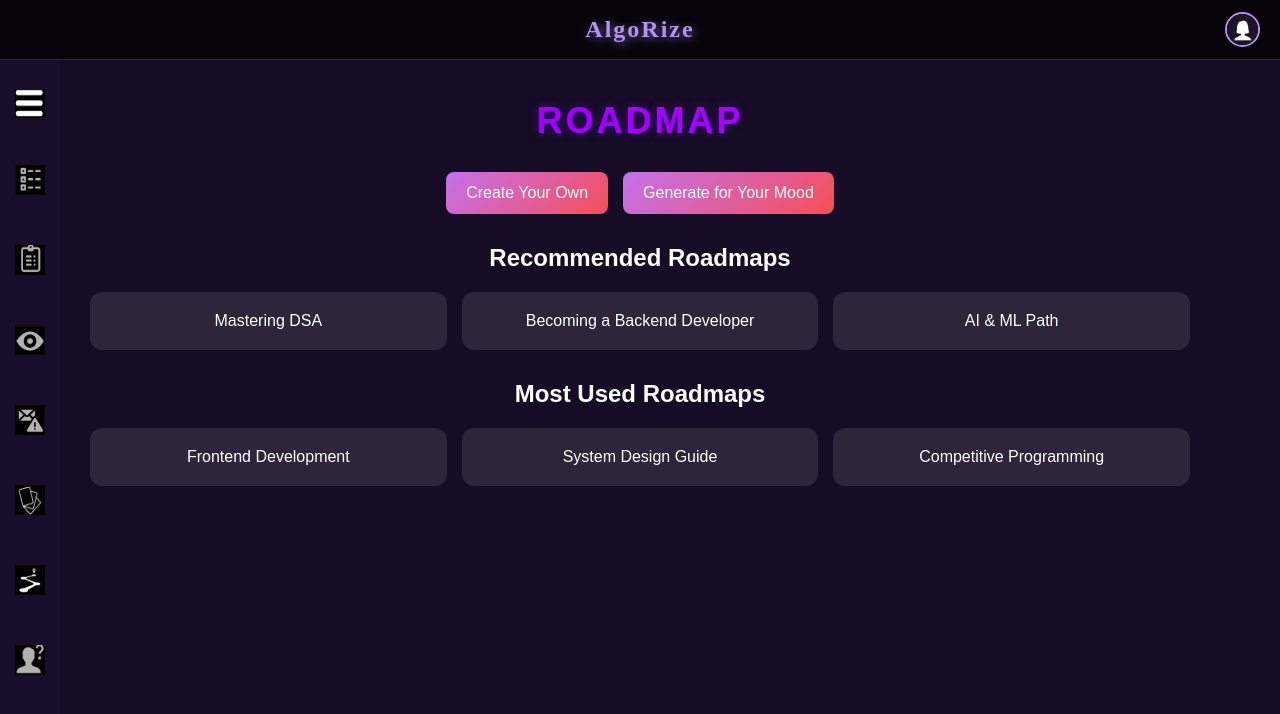
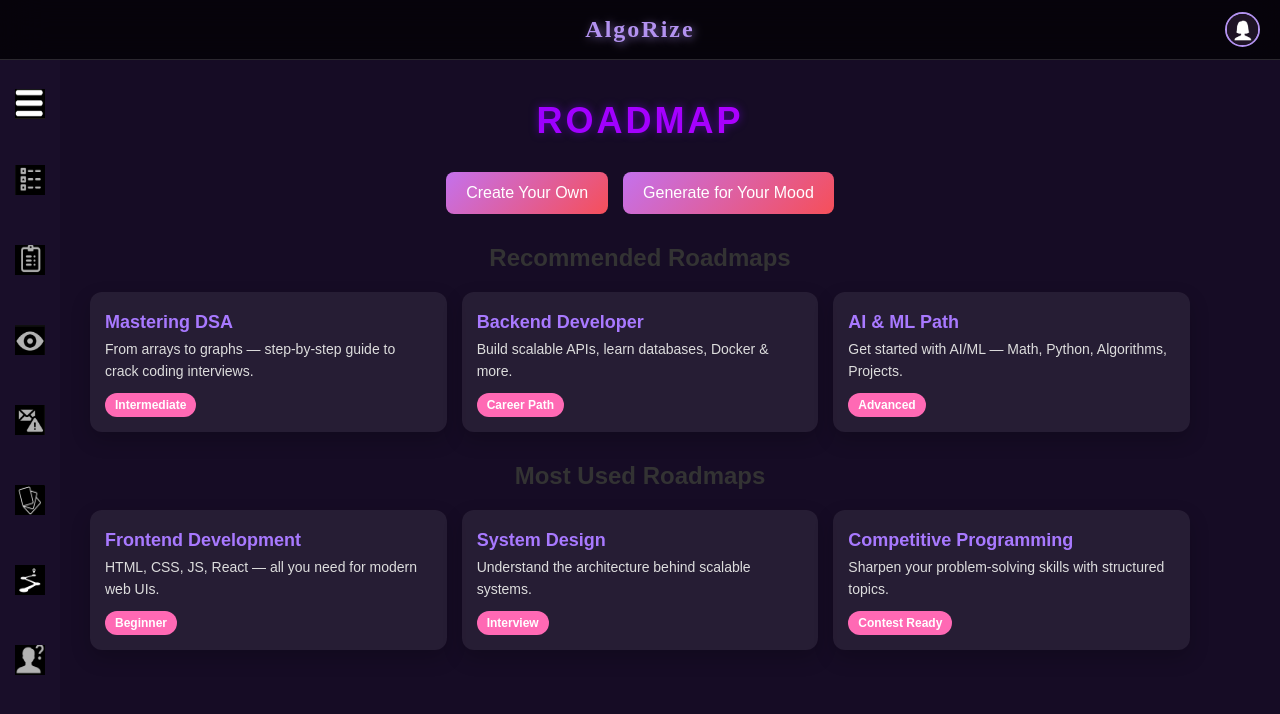
Before and after one commit to keerti144/DSA-Viz, a React (Vite) app in the folder frontend/: page /roadmap in a window 1280 px wide. Shown: the top 714 px of the page. Built offline with nearby package versions, Linux system fonts and the light colour scheme.

Commit message:
roadmap basic

```diff
--- a/frontend/src/roadmap/roadmap.css
+++ b/frontend/src/roadmap/roadmap.css
@@ -56,18 +56,46 @@
   }
 
   .card {
-    background: rgba(255, 255, 255, 0.1);
-    padding: 20px;
+    background: rgba(255, 255, 255, 0.07);
+    padding: 15px;
     border-radius: 12px;
-    text-align: center;
+    text-align: left;
+    color: white;
+    box-shadow: 0 8px 20px rgba(0, 0, 0, 0.2);
     transition: 0.3s ease-in-out;
+    cursor: pointer;
   }
 
   .card:hover {
-    background: rgba(255, 255, 255, 0.2);
-    transform: scale(1.05);
+    background: rgba(255, 255, 255, 0.15);
+    transform: translateY(-5px);
   }
 
-  .roadmap-container h2 {
+  .roadmap-image {
+    width: 100%;
+    height: 120px;
+    object-fit: cover;
+    border-radius: 8px;
+    margin-bottom: 10px;
+  }
+
+  .card h3 {
+    font-size: 18px;
+    margin: 5px 0;
+    color: #a879ff;
+  }
+
+  .card p {
+    font-size: 14px;
+    margin-bottom: 10px;
+  }
+
+  .tag {
+    display: inline-block;
+    background-color: #ff69b4;
     color: white;
-}
+    font-size: 12px;
+    padding: 5px 10px;
+    border-radius: 15px;
+    font-weight: bold;
+  }
--- a/frontend/src/roadmap/roadmap.jsx
+++ b/frontend/src/roadmap/roadmap.jsx
@@ -2,6 +2,43 @@ import React from "react";
 import Header from "../header/header";
 import Sidebar from "../sidebar/sidebar";
 import "./roadmap.css";
+
+const roadmapData = {
+  recommended: [
+    {
+      title: "Mastering DSA",
+      description: "From arrays to graphs — step-by-step guide to crack coding interviews.",
+      tag: "Intermediate",
+    },
+    {
+      title: "Backend Developer",
+      description: "Build scalable APIs, learn databases, Docker & more.",
+      tag: "Career Path",
+    },
+    {
+      title: "AI & ML Path",
+      description: "Get started with AI/ML — Math, Python, Algorithms, Projects.",
+      tag: "Advanced",
+    },
+  ],
+  popular: [
+    {
+      title: "Frontend Development",
+      description: "HTML, CSS, JS, React — all you need for modern web UIs.",
+      tag: "Beginner",
+    },
+    {
+      title: "System Design",
+      description: "Understand the architecture behind scalable systems.",
+      tag: "Interview",
+    },
+    {
+      title: "Competitive Programming",
+      description: "Sharpen your problem-solving skills with structured topics.",
+      tag: "Contest Ready",
+    },
+  ],
+};
 
 export const Roadmap = () => {
   return (
@@ -19,18 +56,26 @@ export const Roadmap = () => {
         <div className="section">
           <h2>Recommended Roadmaps</h2>
           <div className="grid">
-            <div className="card">Mastering DSA</div>
-            <div className="card">Becoming a Backend Developer</div>
-            <div className="card">AI & ML Path</div>
+            {roadmapData.recommended.map((item, index) => (
+              <div className="card" key={index}>
+                <h3>{item.title}</h3>
+                <p>{item.description}</p>
+                <span className="tag">{item.tag}</span>
+              </div>
+            ))}
           </div>
         </div>
 
         <div className="section">
           <h2>Most Used Roadmaps</h2>
           <div className="grid">
-            <div className="card">Frontend Development</div>
-            <div className="card">System Design Guide</div>
-            <div className="card">Competitive Programming</div>
+            {roadmapData.popular.map((item, index) => (
+              <div className="card" key={index}>
+                <h3>{item.title}</h3>
+                <p>{item.description}</p>
+                <span className="tag">{item.tag}</span>
+              </div>
+            ))}
           </div>
         </div>
       </div>
```
